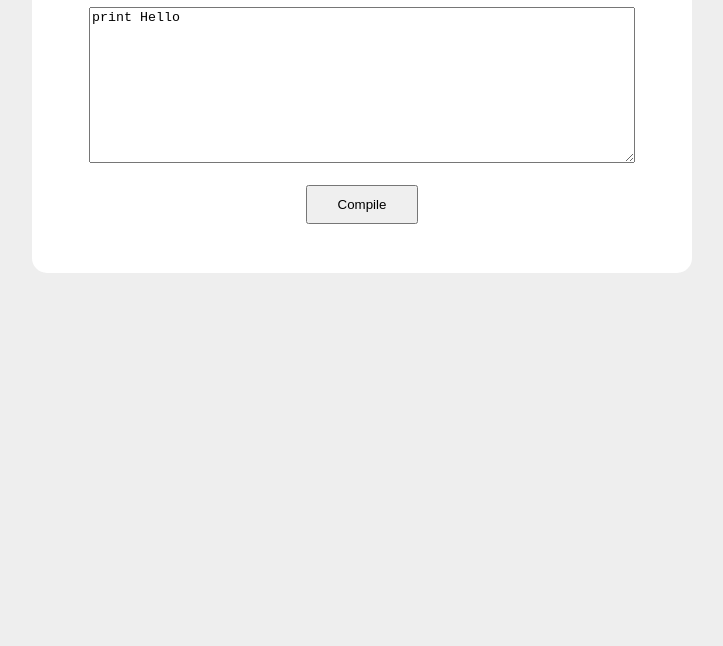
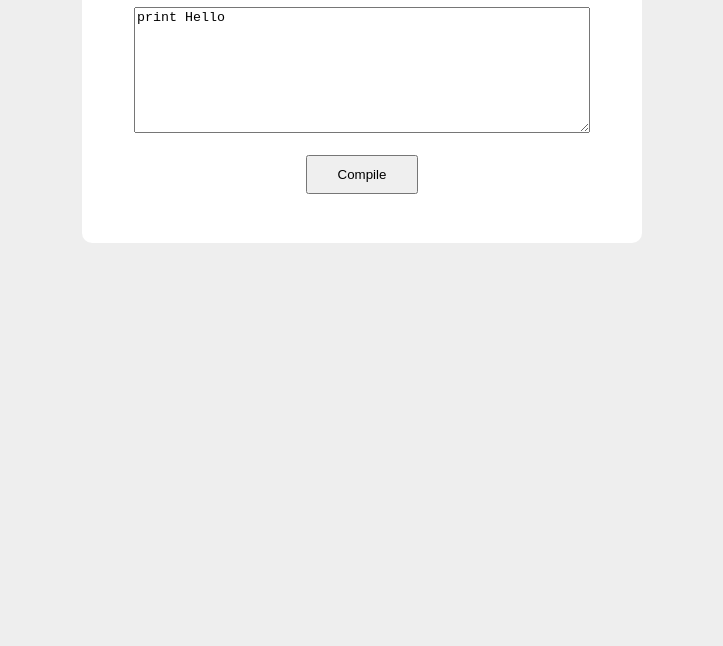
Before and after one commit to medha123498/minilang-compiler, a plain HTML site: page index.html in a window 1280 px wide. Shown: the part 154-800 px from the top of the page, without its empty margins (278-1001 px from the left). Drawn offline with Linux system fonts and the light colour scheme.

Commit message:
Adjust styles for box and textarea elements

```diff
--- a/style.css
+++ b/style.css
@@ -1,20 +1,20 @@
 body{
+font-family:Arial;
 background:#eee;
-font-family:Arial;
 }
 
 .box{
-width:600px;
+background:white;
+width:500px;
 margin:50px auto;
-background:white;
 padding:30px;
 text-align:center;
-border-radius:15px;
+border-radius:10px;
 }
 
 textarea{
 width:90%;
-height:150px;
+height:120px;
 }
 
 button{
```
